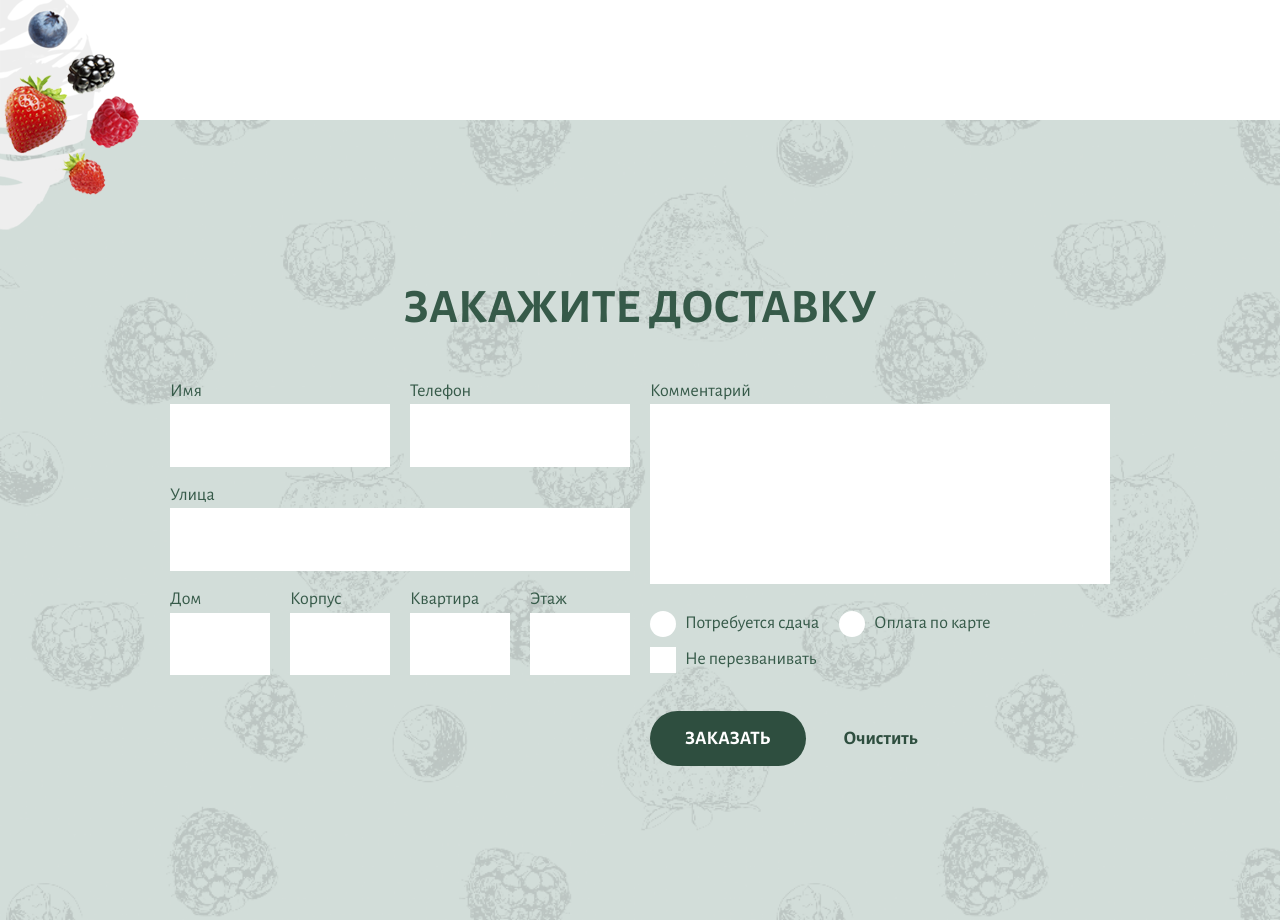
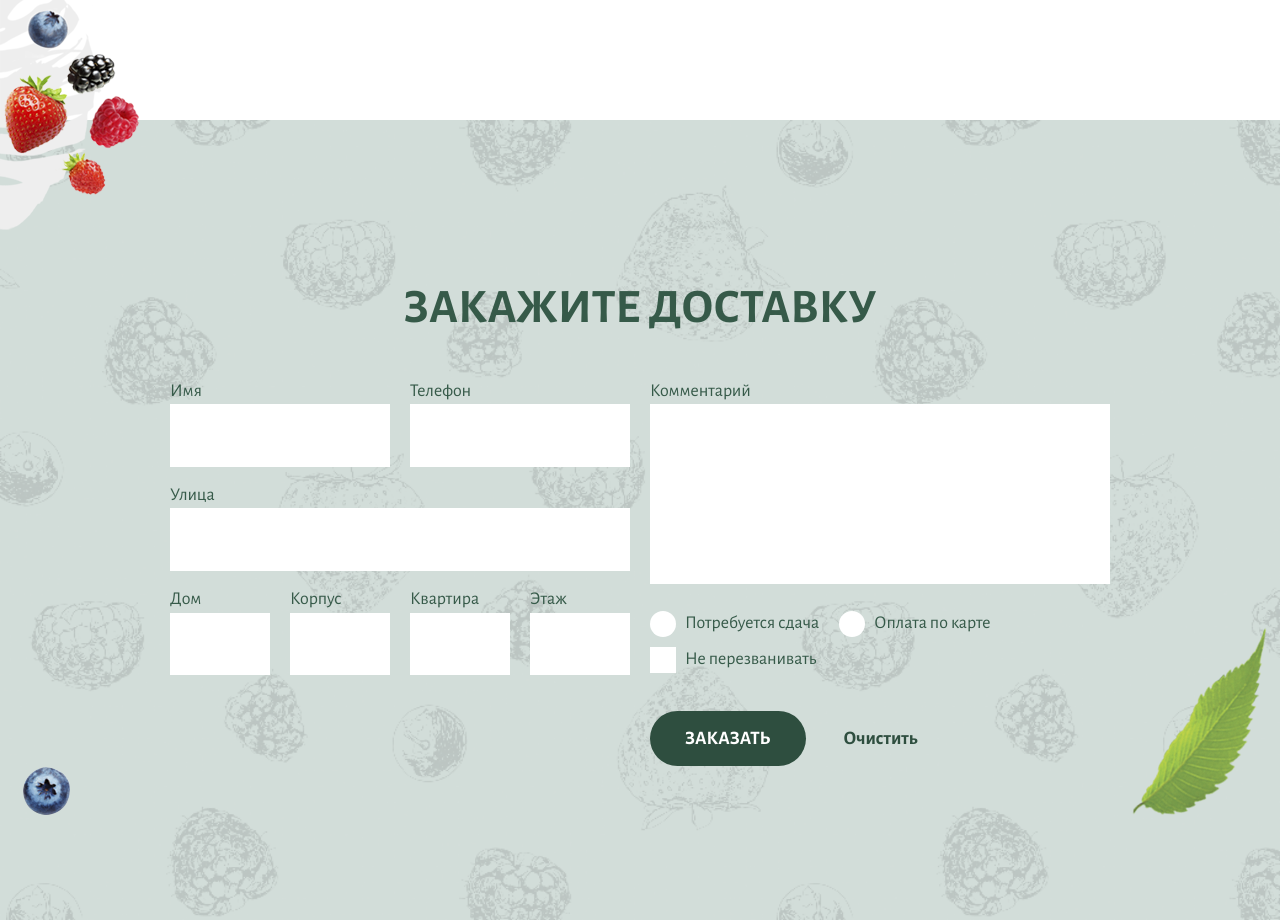
Before and after one commit to alexvik/alexvik.github.io, a plain HTML site: page index.html in a window 1280 px wide. Shown: the part 2280-3200 px from the top of the page. Drawn offline with nearby package versions, Linux system fonts and the light colour scheme.

```diff
--- a/css/blocks/delivery.scss
+++ b/css/blocks/delivery.scss
@@ -1,5 +1,22 @@
 .delivery {
   background: url('./../../images/decor/form-pattern.png') center center / cover no-repeat;
+  position: relative;
+
+  &::after {
+    content: url('./../../images/decor/blueberry.png');
+    position: absolute;
+    left: 1.8%;
+    bottom: 12%;
+    z-index: $z-decoration;
+  }
+
+  &::before {
+    content: url('./../../images/decor/delivery-leaf.png');
+    position: absolute;
+    right: 1%;
+    bottom: 12%;
+    z-index: $z-decoration;
+  }
 
   .delivery__content {
     margin-top: 20px;
--- a/css/blocks/reviews.scss
+++ b/css/blocks/reviews.scss
@@ -6,6 +6,7 @@
     position: absolute;
     left: 4px;
     bottom: -84px;
+    z-index: $z-decoration;
   }
 
   &::before {
@@ -13,12 +14,14 @@
     position: absolute;
     left: 0px;
     bottom: -159px;
+    z-index: $z-decoration;
   }
 
   .reviews_decor {
     position: absolute;
     top: 36px;
     right: 20px;
+    z-index: $z-decoration;
   }
 
   .reviews__content {
```
Also changed, not shown: css/main.css, images/decor/blueberry.png (added), images/decor/delivery-leaf.png (added).
